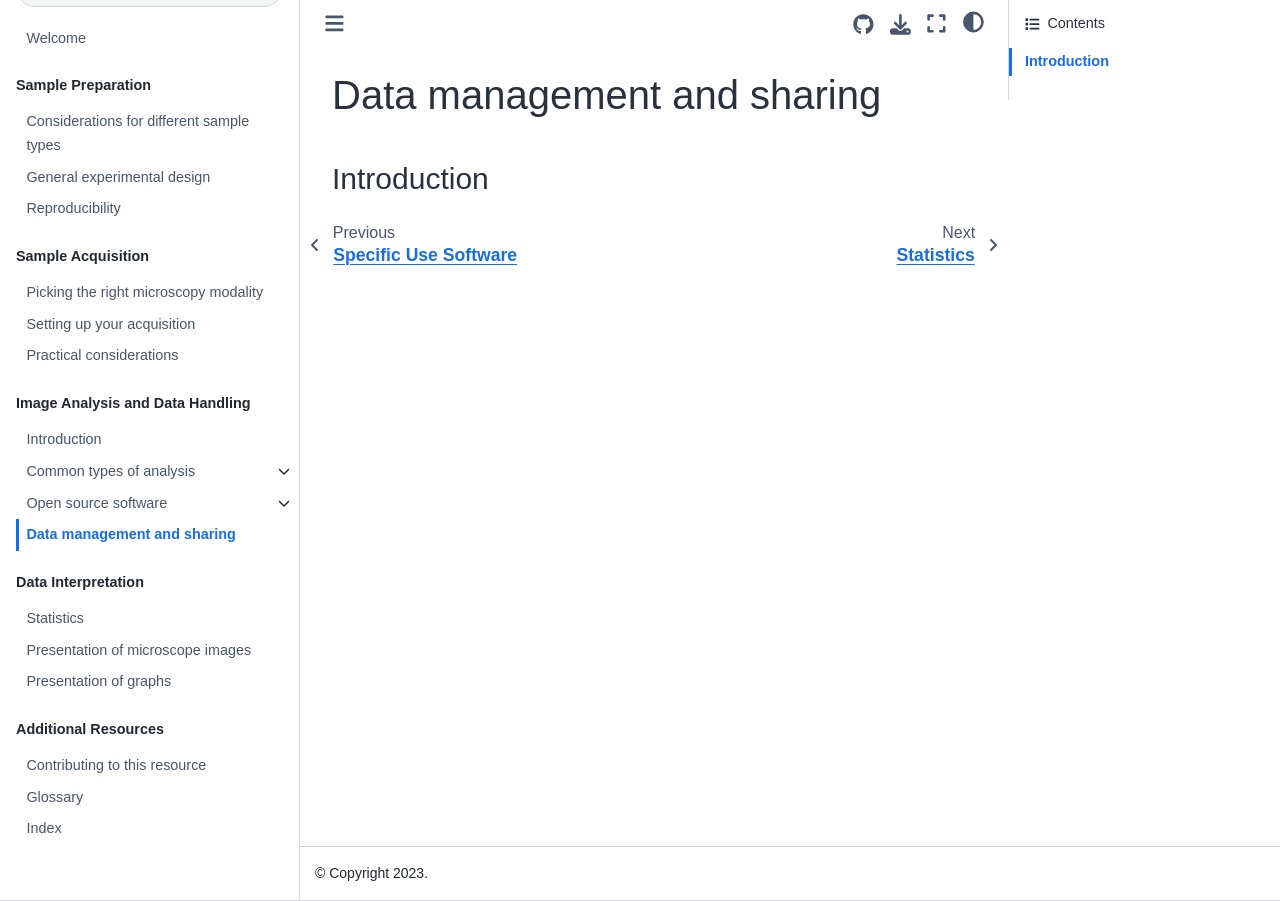
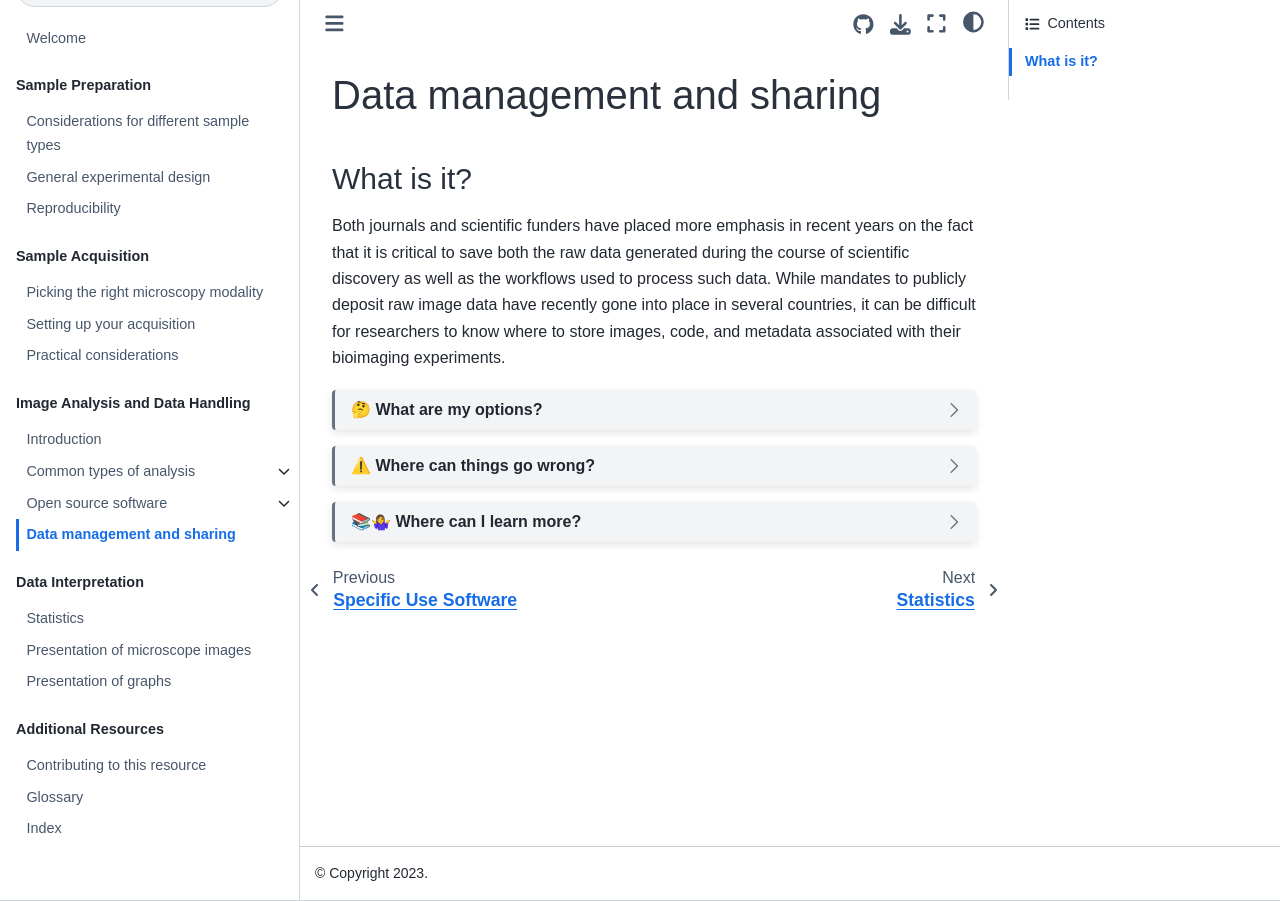
Before and after one commit to COBA-NIH/MicroscopyForBeginnersReferenceGuide, a Jupyter Book: the page built from 03_Image_analysis/Data_management.md, in a window 1280 px wide. Built offline with Jupyter Book 1.0.4 settings and Sphinx 7.4.7 and the Sphinx Book theme 1.1.4, drawn with Linux system fonts in a browser that asks for light colours.

Commit message:
Add data management
Also fixed css so the small padding only applies to software page

`````diff
--- a/03_Image_analysis/Data_management.md
+++ b/03_Image_analysis/Data_management.md
@@ -1,3 +1,39 @@
 # Data management and sharing
 
-## Introduction
+## What is it?
+
+Both journals and scientific funders have placed more emphasis in recent years on the fact that it is critical to save both the raw data generated during the course of scientific discovery as well as the workflows used to process such data. While mandates to publicly deposit raw image data have recently gone into place in several countries, it can be difficult for researchers to know where to store images, code, and metadata associated with their bioimaging experiments.
+
+````{dropdown} 🤔 What are my options?
+
+There are many options for storing image data in online repositories. These services make it easy to share and reuse data. The best option will depend on the size of the dataset, the budget for storage, whether there is related non-image data, and how much metadata is available for the dataset. Some options are summarized below:
+
+```{figure} ../images/data_management.png
+---
+alt: BBBC image montage
+width: 100%
+align: center
+---
+**Options for storing bioimaging data** Figure by Beth Cimini (2023) [Source](https://doi.org/10.5281/zenodo.7628604)
+```
+````
+
+```{dropdown} <span style="color: red">⚠️</span> Where can things go wrong?
+
+* **Not storing original versions of images**. It is critical that the raw image data be saved and stored. It is very important that these files are not compressed formats (e.g., '.jpeg') or modified from the original files on which analysis was performed. If files are modified, measurements will change and the analysis pipeline will not be reproducible to anyone else.
+
+* **Necessary imaging metadata is unavailable**. In order to properly calibrate measurement data, it's critical that information like pixel size (e.g., in microns), the microscope manufacturer and model, and acquisition settings are included alongside the data. If this isn't included, it will be very difficult to reproduce results or use the combine the data with other datasets.
+
+```
+
+```{dropdown} 📚🤷‍♀️ Where can I learn more?
+
+* 🌐 [Zenodo](https://zenodo.org/)
+* 🌐 [Figshare](https://figshare.com)
+* 🌐 [Dryad](https://datadryad.org)
+* 🌐 [Bioimage Archive](https://www.ebi.ac.uk/bioimage-archive/)
+* 🌐 [Image Data Resource (IDR)](https://idr.openmicroscopy.org/)
+* 🌐 [BBBC](https://bbbc.broadinstitute.org/)
+* 🌐 [Cell Painting Gallery](https://registry.opendata.aws/cellpainting-gallery/)
+
+```
--- a/_static/myfile.css
+++ b/_static/myfile.css
@@ -57,12 +57,13 @@ li.toctree-l1 {
 .bd-sidebar {
   min-width: 300px;
 }
-/* grid text sizing and padding for software section */
-.sd-card-text{
+
+/* grid text sizing and padding */
+#open-source-software .sd-card-text{
   font-size: 0.9em;
 }
-.sd-card-body.docutils{
-  padding: 0.5em;
+#open-source-software .sd-card-body.docutils{
+  padding: 0.6em;
 }
 
 /*
`````
Also changed, not shown: images/data_management.png (added).
